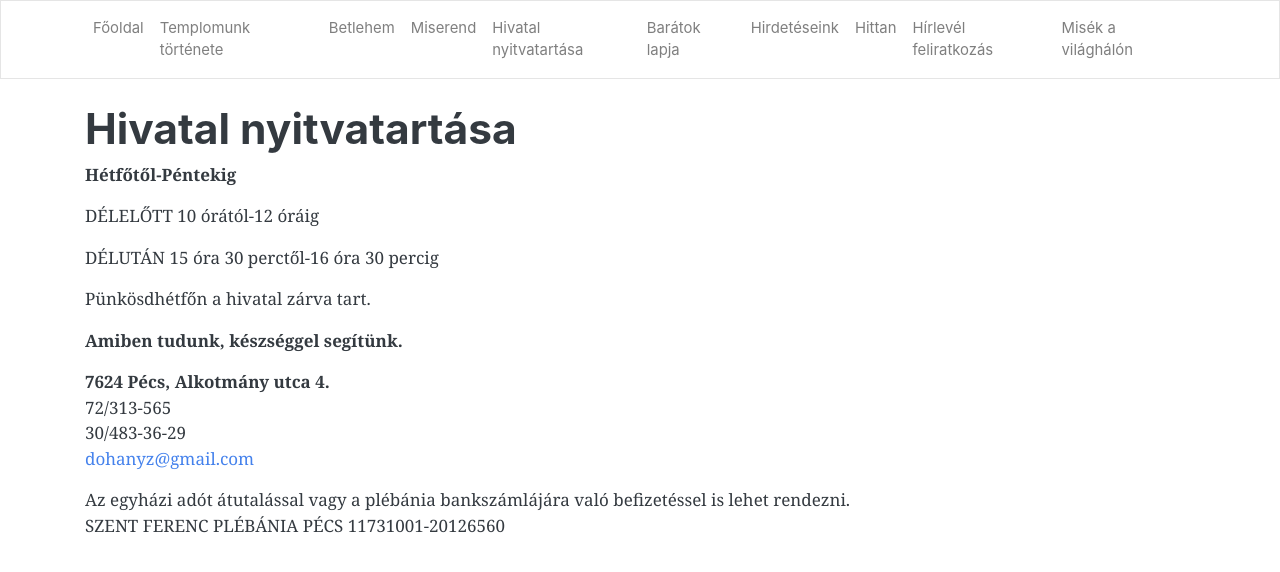
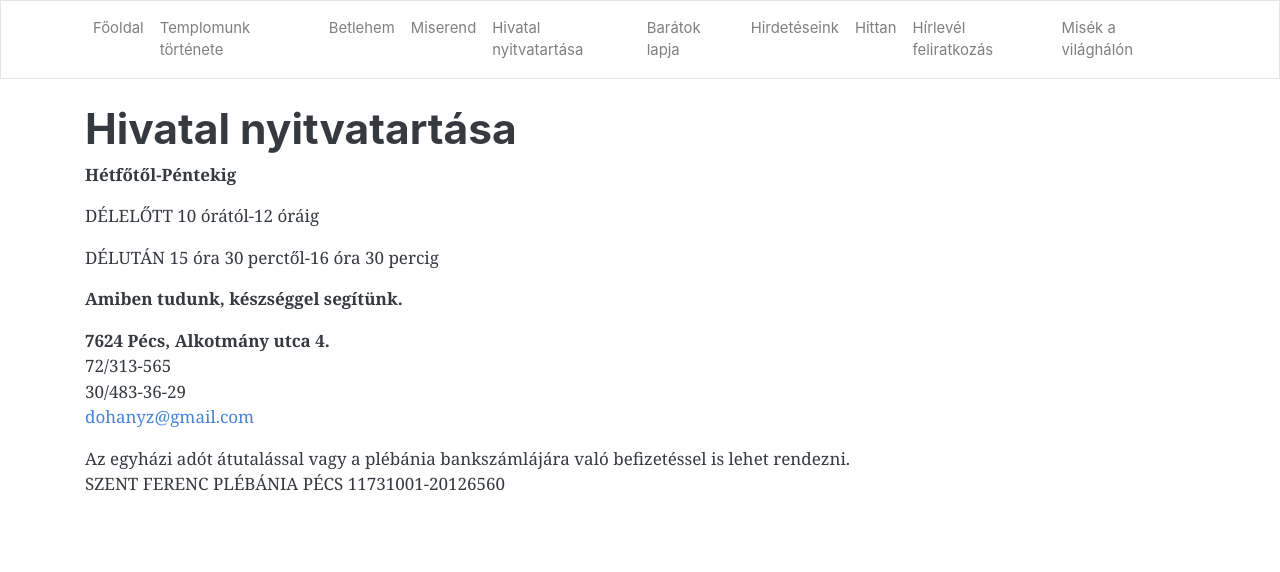
Before and after one commit to pecsi-ferences/pecsi-ferences.github.io, a Jekyll site: the page built from nyitvatartas.md, in a window 1280 px wide. Shown: the top 572 px of the page. Built offline with Jekyll 4.4.1, drawn with Linux system fonts in a browser that asks for light colours; nearby versions of some CDN libraries.

Commit message:
Update from Forestry.io Zoltán Dohány updated nyitvatartas.md

```diff
--- a/nyitvatartas.md
+++ b/nyitvatartas.md
@@ -11,8 +11,6 @@ DÉLELŐTT 10 órától-12 óráig
 
 DÉLUTÁN 15 óra 30 perctől-16 óra 30 percig
 
-Pünkösdhétfőn a hivatal zárva tart.
-
 **Amiben tudunk, készséggel segítünk.**
 
 **7624 Pécs, Alkotmány utca 4.**<br>
```
